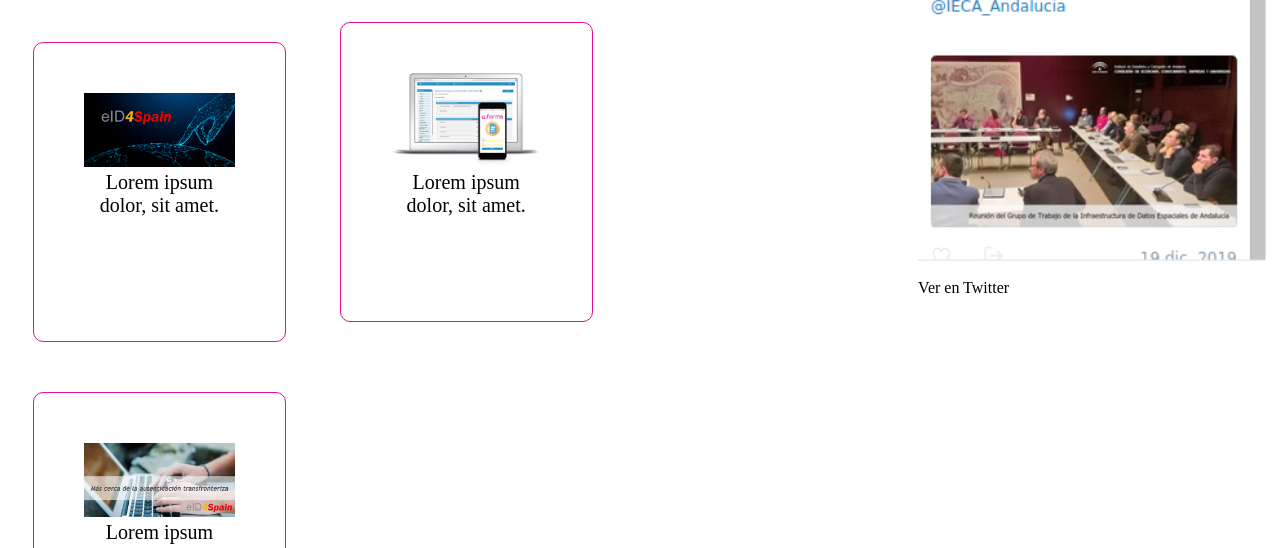
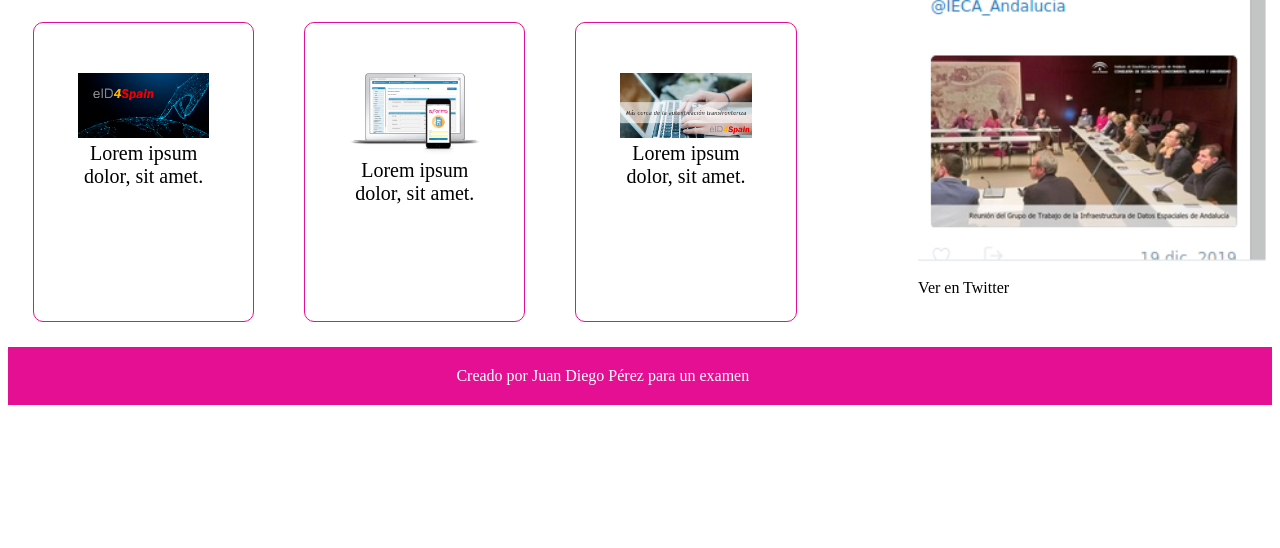
Before and after one commit to guille3218/lenguaje_de_marcas, a plain HTML site: page U4_MAQUETACION/Moreno_Rodriguez_Guillermo_U4_Examen_Maquetacion/index.html in a window 1280 px wide. Shown: the part 404-952 px from the top of the page. After the commit the page ends 817 px from the top, so only its background shows below. Drawn offline with Linux system fonts and the light colour scheme.

Commit message:
U4_Examen_Maquetacion

```diff
--- a/U4_MAQUETACION/Moreno_Rodriguez_Guillermo_U4_Examen_Maquetacion/styles.css
+++ b/U4_MAQUETACION/Moreno_Rodriguez_Guillermo_U4_Examen_Maquetacion/styles.css
@@ -126,10 +126,10 @@ main{
 /* Articulos */
 
 .article{
-    display: inline-block;
+    float: left;
     border:solid 1px  rgb(228, 15, 146);
     border-radius: 10px;
-    width: 20%;
+    width: 25%;
     text-align: center;
     color: black;
     height: 300px;
@@ -147,9 +147,14 @@ main{
     margin: 0 auto;
 }
 
+.articles{
+    width: 70%;
+}
+
 /*Footer*/
 
 footer{
+    clear: both;
     background-color:  rgb(228, 15, 146);
     padding: 20px;
 }
```
